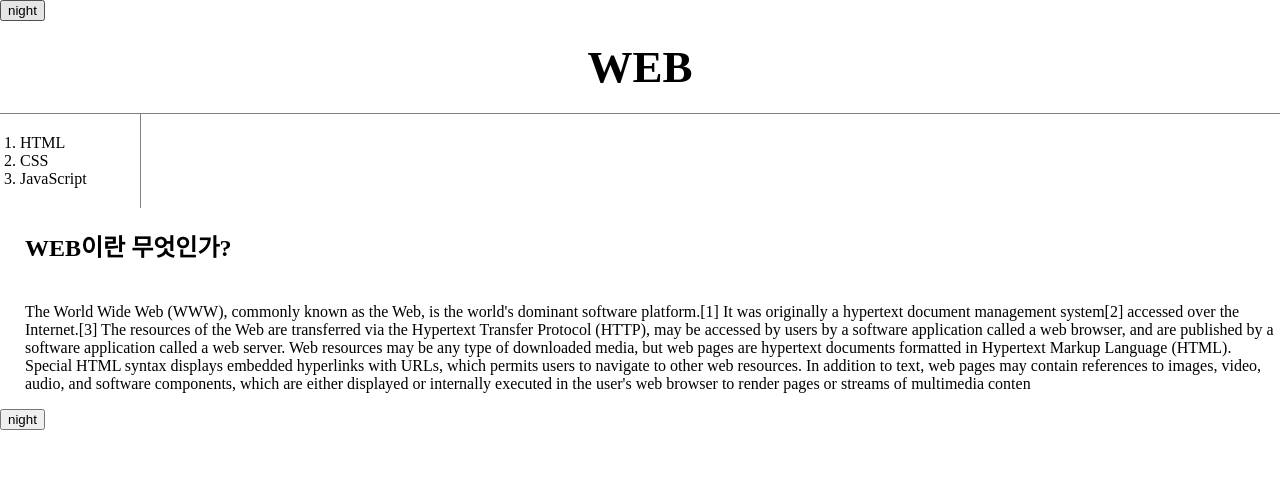
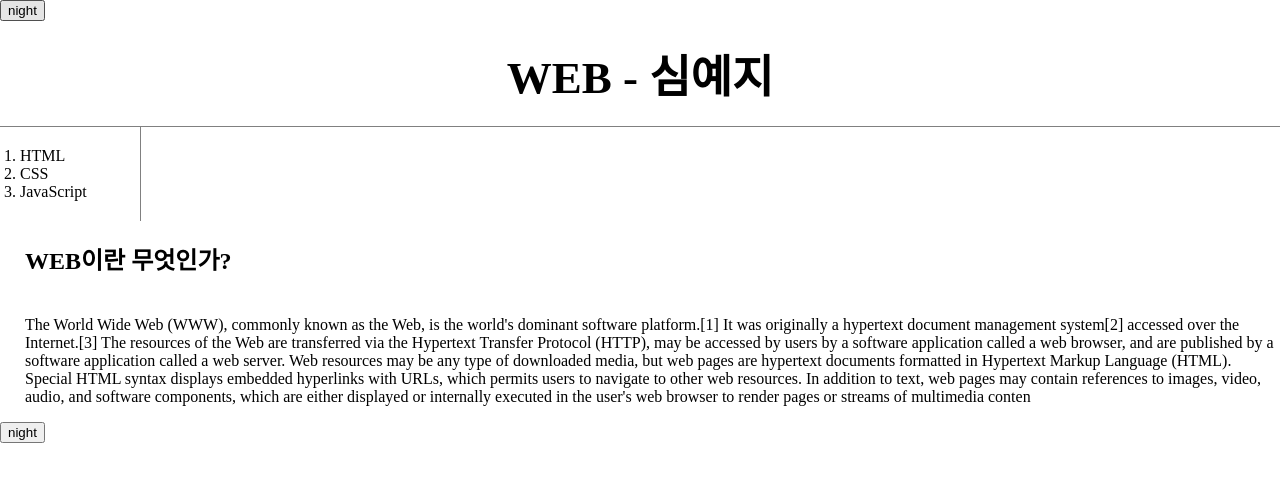
Before and after one commit to yejeii/persimmon-ary, a plain HTML site: page index.html in a window 1280 px wide. Drawn offline with Linux system fonts and the light colour scheme.

Commit message:
web -  심예지

```diff
--- a/index.html
+++ b/index.html
@@ -84,7 +84,7 @@
             this.value = 'night';
         }
         ">
-        <h1><a href="index.html">WEB</a></h1>
+        <h1><a href="index.html">WEB - 심예지</a></h1>
         <div id = "grid">
             <ol>
                 <li><a href="1.html">HTML</a></li>
```
